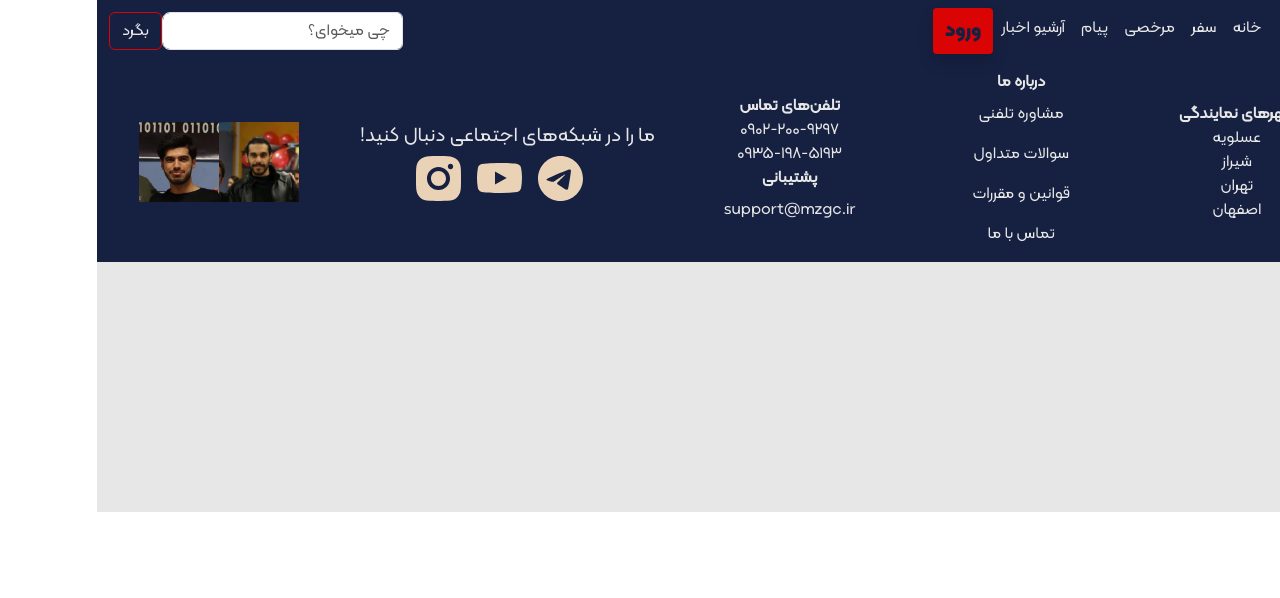
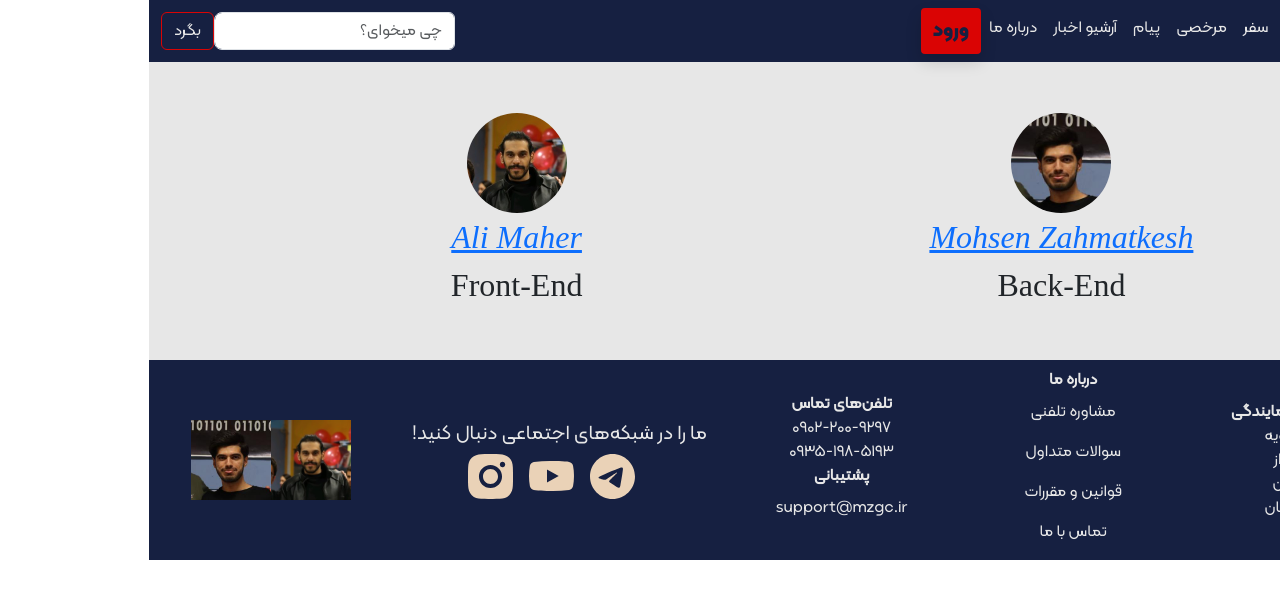
Before and after one commit to aliiimaher/PersonnelSystem-React, a React (Vite) app: page /aboutus in a window 1280 px wide. Shown: the top 598 px of the page. Built offline with nearby package versions, Linux system fonts and the light colour scheme.

Commit message:
about us page finish

```diff
--- a/src/Routes.tsx
+++ b/src/Routes.tsx
@@ -6,6 +6,7 @@ import Login from "./pages/Login";
 import Dashboard from "./pages/userPanel/Dashboard";
 import LeaveReq from "./pages/LeaveReq";
 import Recruitment from "./pages/Recruitment";
+import AboutUs from "./pages/AboutUs";
 
 function MyRoutes() {
   return (
@@ -17,6 +18,7 @@ function MyRoutes() {
         <Route path="/profile" element={<Dashboard />} />
         <Route path="/leave" element={<LeaveReq />} />
         <Route path="/recruitment" element={<Recruitment />} />
+        <Route path="/aboutus" element={<AboutUs />} />
       </Routes>
     </Router>
   );
--- a/src/components/Navbar.tsx
+++ b/src/components/Navbar.tsx
@@ -50,6 +50,11 @@ function Navbar() {
                   آرشیو اخبار
                 </a>
               </li>
+              <li className="nav-item">
+                <a className="nav-link ba" href="/aboutus">
+                  درباره ما
+                </a>
+              </li>
               {localStorage.getItem("token") === undefined ||
               !localStorage.getItem("token") ? (
                 <Button
--- a/src/pages/AboutUs.tsx
+++ b/src/pages/AboutUs.tsx
@@ -0,0 +1,33 @@
+import "../styles/pages/AboutUs.scss";
+
+import aliImg from "../assets/pic/aliPic.jfif";
+import msnImg from "../assets/pic/msnPic.jfif";
+
+function AboutUs() {
+  return (
+    <>
+      <div className="about-us-container">
+        <div className="about-us-person">
+          <img src={aliImg} alt="" />
+          <div>
+            <a href="https://github.com/aliiimaher">
+              <i>Ali Maher</i>
+            </a>
+          </div>
+          Front-End
+        </div>
+        <div className="about-us-person">
+          <img src={msnImg} alt="" />
+          <div>
+            <a href="https://github.com/msnzmt">
+              <i>Mohsen Zahmatkesh</i>
+            </a>
+          </div>
+          Back-End
+        </div>
+      </div>
+    </>
+  );
+}
+
+export default AboutUs;
--- a/src/styles/components/InputBox.scss
+++ b/src/styles/components/InputBox.scss
@@ -5,4 +5,5 @@
 
 .inputBox-textarea {
   border-radius: 8px;
+  width: 90%;
 }
--- a/src/styles/components/Navbar.scss
+++ b/src/styles/components/Navbar.scss
@@ -13,7 +13,3 @@
   --bs-btn-hover-bg: #da0404 !important;
   --bs-btn-hover-border-color: #da0404 !important;
 }
-
-.inputBox-textarea {
-  width: 90%;
-}
--- /dev/null
+++ b/src/styles/pages/AboutUs.scss
@@ -0,0 +1,44 @@
+.about-us-container {
+  font-family: "Times New Roman", Times, serif;
+  font-size: 32px;
+  display: flex;
+  justify-content: space-between;
+  margin: auto;
+  width: 66%;
+  align-items: center;
+  padding: 4% 0 4% 0;
+  direction: ltr;
+
+  img {
+    border-radius: 100%;
+    max-height: 100px;
+  }
+}
+
+.about-us-person {
+  display: flex;
+  width: 300px;
+  flex-direction: column !important;
+  align-items: center !important;
+}
+
+@media screen and (min-width: 768px) and (max-width: 1199px) {
+  .about-us-container {
+    display: flex !important;
+    flex-direction: column;
+    justify-content: center;
+    align-items: center;
+    font-size: 24px;
+    padding: 1%;
+  }
+}
+
+@media screen and (max-width: 767px) {
+  .about-us-container {
+    display: flex !important;
+    flex-direction: column;
+    justify-content: center;
+    align-items: center;
+    font-size: 16px;
+  }
+}
```
